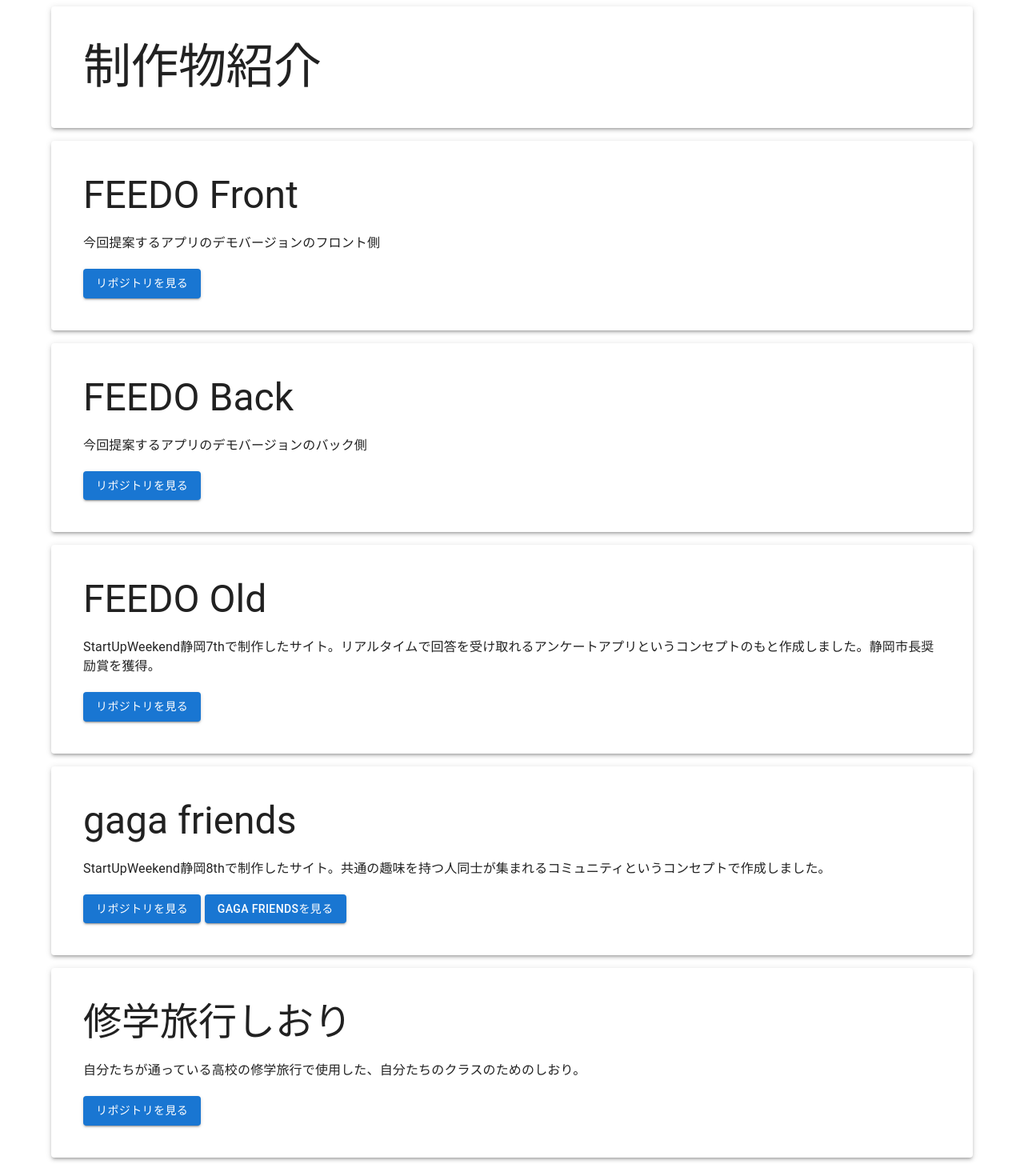
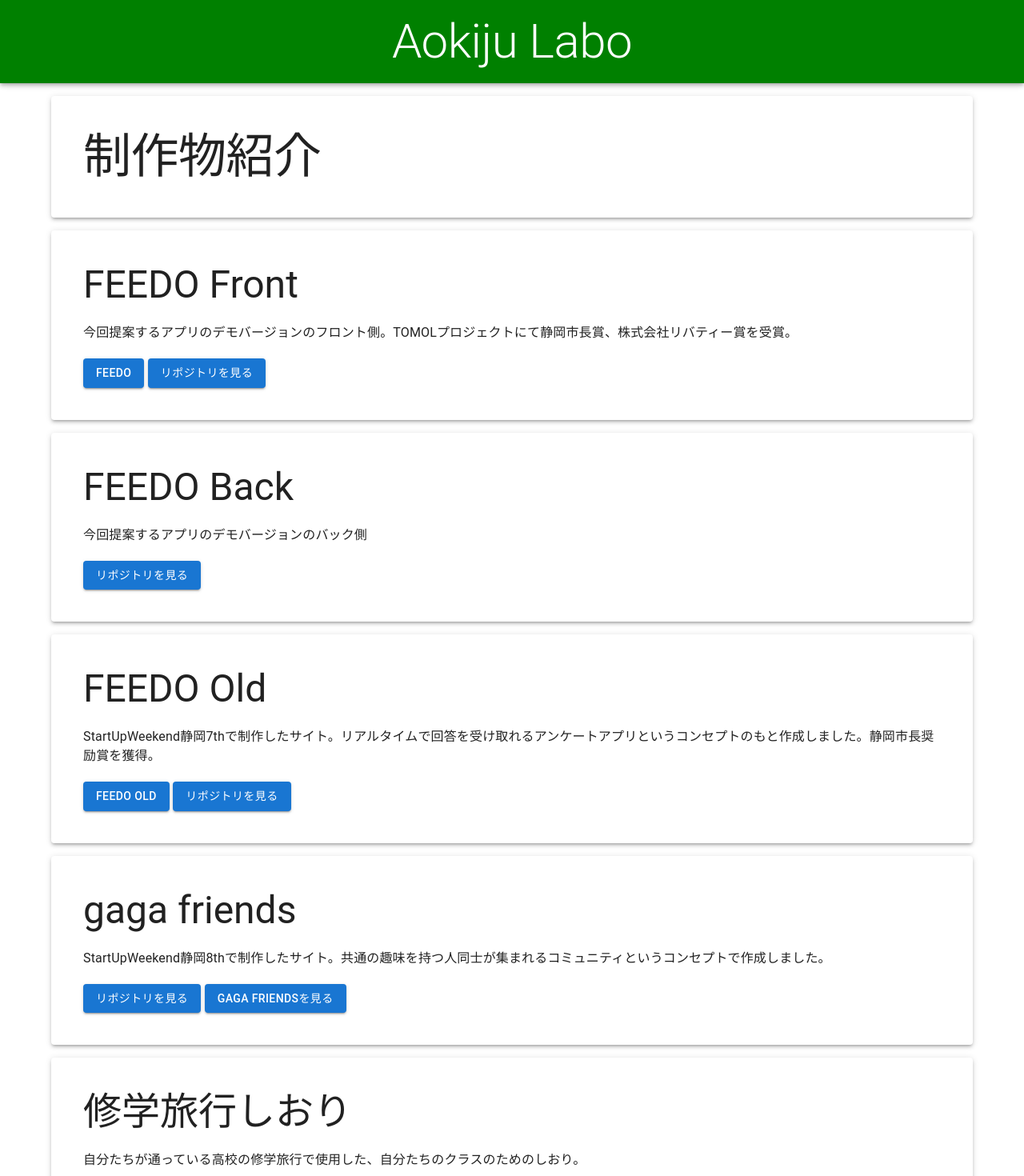
Before and after one commit to Raito5963/mitoujr, a Next.js app: page / in a window 1280 px wide. Shown: the top 1470 px of the page at 80% size. Built offline with nearby package versions, Linux system fonts and the light colour scheme; what @mui/material-nextjs would draw is missing.

Commit message:
AppBarを追加し、ページのタイトルを表示。リンクにボタンを追加して、ユーザビリティを向上。

```diff
--- a/app/page.tsx
+++ b/app/page.tsx
@@ -3,13 +3,19 @@ import {
   Container,
   Paper,
   Typography,
-  Link
+  Link,
+  AppBar
 } from "@mui/material";
 
 export default function Home() {
   return (
     <Container>
-      <Paper elevation={3} sx={{ p: 5 }}>
+      <AppBar sx={{ p: 2, bgcolor:"green"}} >
+        <Typography variant="h2" align="center">
+          Aokiju Labo
+        </Typography>
+      </AppBar>
+      <Paper elevation={3} sx={{ mt:15, p: 5 }}>
         <Typography variant="h2">
           制作物紹介
         </Typography>
@@ -20,9 +26,15 @@ export default function Home() {
         </Typography>
         <br />
         <Typography variant="body1">
-          今回提案するアプリのデモバージョンのフロント側
+          今回提案するアプリのデモバージョンのフロント側。TOMOLプロジェクトにて静岡市長賞、株式会社リバティー賞を受賞。
         </Typography>
         <br />
+        <Link href="https://e55c631a-45d9-4671-7295-38c7f9b35eca.mtayo.net/management" target="_blank" rel="noopener noreferrer">
+          <Button variant="contained" color="primary">
+            FEEDO
+          </Button>
+        </Link>
+        <span> </span>
         <Link href="https://github.com/cube5963/feedo_front" target="_blank" rel="noopener noreferrer">
           <Button variant="contained" color="primary">
             リポジトリを見る
@@ -38,7 +50,7 @@ export default function Home() {
           今回提案するアプリのデモバージョンのバック側
         </Typography>
         <br />
-        <Link href="https://github.com/cube5963/feedo_back"  target="_blank" rel="noopener noreferrer">
+        <Link href="https://github.com/cube5963/feedo_back" target="_blank" rel="noopener noreferrer">
           <Button variant="contained" color="primary">
             リポジトリを見る
           </Button>
@@ -53,7 +65,13 @@ export default function Home() {
           StartUpWeekend静岡7thで制作したサイト。リアルタイムで回答を受け取れるアンケートアプリというコンセプトのもと作成しました。静岡市長奨励賞を獲得。
         </Typography>
         <br />
-        <Link href="https://github.com/cube5963/feedo_old"  target="_blank" rel="noopener noreferrer">
+        <Link href="https://ca55bad4-a542-2735-89ab-670a991e0c24.mtayo.net/" target="_blank" rel="noopener noreferrer">
+          <Button variant="contained" color="primary">
+            FEEDO Old
+          </Button>
+        </Link>
+        <span> </span>
+        <Link href="https://github.com/cube5963/feedo_old" target="_blank" rel="noopener noreferrer">
           <Button variant="contained" color="primary">
             リポジトリを見る
           </Button>
@@ -68,13 +86,13 @@ export default function Home() {
           StartUpWeekend静岡8thで制作したサイト。共通の趣味を持つ人同士が集まれるコミュニティというコンセプトで作成しました。
         </Typography>
         <br />
-        <Link href="https://github.com/Raito5963/SW8th"  target="_blank" rel="noopener noreferrer">
+        <Link href="https://github.com/Raito5963/SW8th" target="_blank" rel="noopener noreferrer">
           <Button variant="contained" color="primary">
             リポジトリを見る
           </Button>
         </Link>
         <span> </span>
-        <Link href="https://sw-8th.vercel.app/"  target="_blank" rel="noopener noreferrer">
+        <Link href="https://sw-8th.vercel.app/" target="_blank" rel="noopener noreferrer">
           <Button variant="contained" color="primary">
             gaga friendsを見る
           </Button>
```
